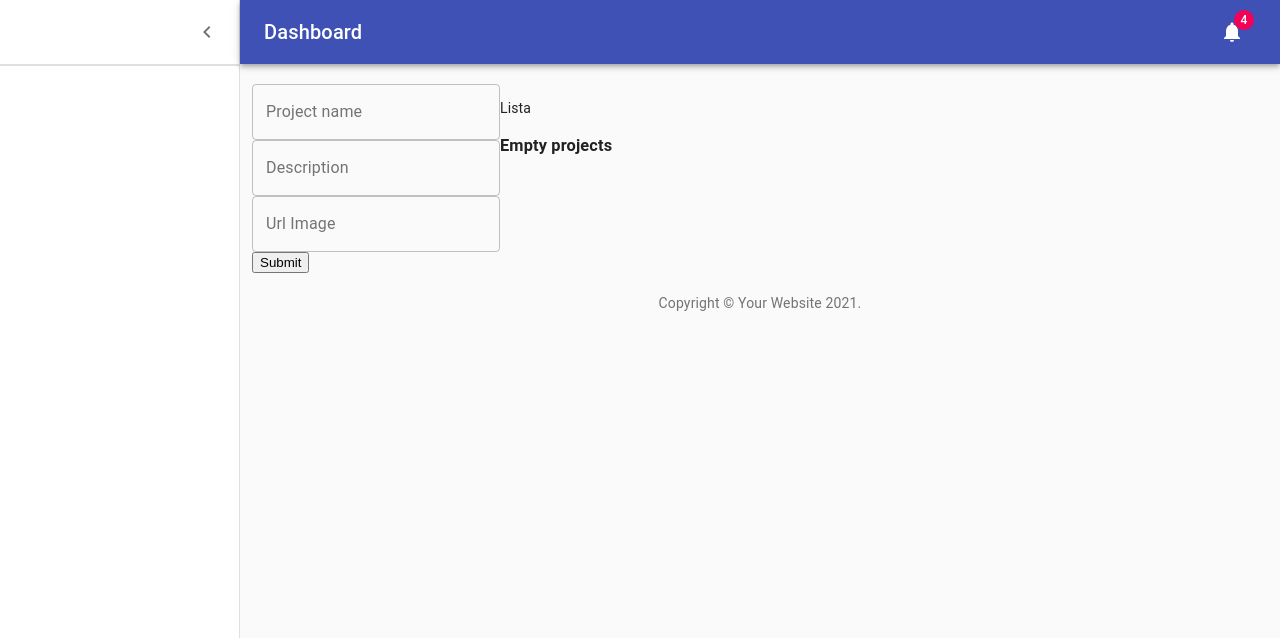
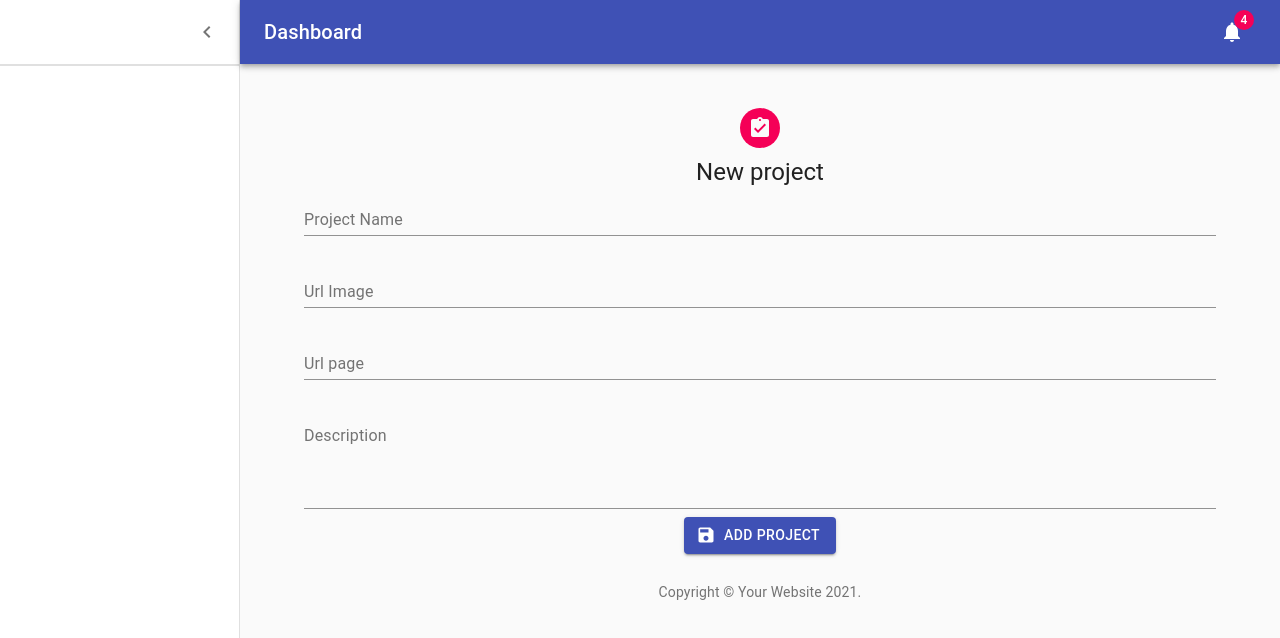
Before and after one commit to Maxcrazy1/maxcode, a React (Create React App) app: page / in a window 1280 px wide. Shown: the top 638 px of the page. Built offline with nearby package versions, Linux system fonts and the light colour scheme.

Commit message:
Feat: Set up firebase

```diff
--- a/src/App.js
+++ b/src/App.js
@@ -17,8 +17,9 @@ import Link from "@material-ui/core/Link";
 import MenuIcon from "@material-ui/icons/Menu";
 import ChevronLeftIcon from "@material-ui/icons/ChevronLeft";
 import NotificationsIcon from "@material-ui/icons/Notifications";
-import Form from "./components/Form";
-import ListProjects from "./components/ListProjects";
+import Form from "./components/projects/Create";
+import ProjectList from "./components/projects/List";
+
 
 function Copyright() {
   return (
@@ -181,7 +182,7 @@ export default function Dashboard() {
         <Container maxWidth="lg" className={classes.container}>
           <Grid container spacing={3}>
             <Form />
-            <ListProjects />
+            {/* <ProjectList /> */}
           </Grid>
           <Box pt={4}>
             <Copyright />
--- a/src/components/Form.js
+++ /dev/null
@@ -1,81 +0,0 @@
-import React, { useState } from "react";
-import FormControl from "@material-ui/core/FormControl";
-import TextField from "@material-ui/core/TextField";
-import firebase from "firebase/app";
-// import "firebase/analytics";
-// import "firebase/auth";
-import "firebase/firestore";
-import "firebase/database";
-
-export default function Form() {
-  const [nameProject, setNameProject] = useState("");
-  const [description, setDescription] = useState("");
-  const [imageUrl, setImageUrl] = useState("");
-
-  const firebaseConfig = {
-    apiKey: "AIzaSyDMbWZxVL9eR55tylxPy1f0lwW6BwNxPC8",
-    authDomain: "maxcode-1063f.firebaseapp.com",
-    projectId: "maxcode-1063f",
-    storageBucket: "maxcode-1063f.appspot.com",
-    messagingSenderId: "311764813636",
-    appId: "1:311764813636:web:73a9a0ea9be9ff6ed9f911",
-    measurementId: "G-TGPQ3D9YEG",
-  };
-
-  if (!firebase.apps.length) {
-    firebase.initializeApp(firebaseConfig);
-  } else {
-    firebase.app(); // if already initialized, use that one
-  }
-
-  const database = firebase.database();
-
-  function handleClick(e) {
-    e.preventDefault();
-    database.ref("projects/").set({
-      name_project: nameProject,
-      description: description,
-      image_url: imageUrl,
-    });
-  }
-
-  return (
-    <form>
-      <div>
-        <FormControl>
-          <TextField
-            id="name-project"
-            label="Project name"
-            variant="outlined"
-            onChange={(event) => setNameProject(event.target.value)}
-          />
-        </FormControl>
-      </div>
-      <div>
-        <FormControl>
-          <TextField
-            id="description"
-            label="Description"
-            variant="outlined"
-            onChange={(event) => setDescription(event.target.value)}
-          />
-        </FormControl>
-      </div>
-      <div>
-        <FormControl>
-          <TextField
-            id="url-image"
-            label="Url Image"
-            variant="outlined"
-            onChange={(event) => setImageUrl(event.target.value)}
-          />
-        </FormControl>
-      </div>
-      <div>
-        <div>
-          <button onClick={handleClick}>Submit</button>
-        </div>
-      </div>
-    </form>
-  );
-}
--- a/src/components/ListProjects.js
+++ /dev/null
@@ -1,47 +0,0 @@
-import React, { useState } from "react";
-
-import firebase from "firebase/app";
-import ProjectService from '../services/ProjectService'
-import "firebase/firestore";
-import "firebase/database";
-
-export default function ListProjects() {
-  const [projects, setProjects] = useState([]);
-  var objectData = [];
-  const firebaseConfig = {
-    apiKey: "AIzaSyDMbWZxVL9eR55tylxPy1f0lwW6BwNxPC8",
-    authDomain: "maxcode-1063f.firebaseapp.com",
-    projectId: "maxcode-1063f",
-    storageBucket: "maxcode-1063f.appspot.com",
-    messagingSenderId: "311764813636",
-    appId: "1:311764813636:web:73a9a0ea9be9ff6ed9f911",
-    measurementId: "G-TGPQ3D9YEG",
-  };
-
-  if (!firebase.apps.length) {
-    firebase.initializeApp(firebaseConfig);
-  } else {
-    firebase.app(); // if already initialized, use that one
-  }
-
-  const database = firebase.database();
-
-  var data = database.ref("projects/");
-
-  // Attach an asynchronous callback to read the data at our posts reference
-
-  return (
-    <div>
-      <p>Lista</p>
-      <p>{projects}</p>
-      {/* {projects.length>0?
-      projects.map((project) => (
-        <li>
-          <ul>{project.name}</ul>
-          <ul>{project.description}</ul>
-        </li>
-      )): */}
-      <h3>Empty projects</h3>
-    </div>
-  );
-}
--- /dev/null
+++ b/src/components/projects/Create.js
@@ -0,0 +1,125 @@
+import React, { useState } from "react";
+import { makeStyles } from "@material-ui/core/styles";
+import Grid from "@material-ui/core/Grid";
+import Container from "@material-ui/core/Container";
+import Avatar from "@material-ui/core/Avatar";
+import Typography from "@material-ui/core/Typography";
+import FormControl from "@material-ui/core/FormControl";
+import Button from "@material-ui/core/Button";
+import TextField from "@material-ui/core/TextField";
+import ProjectService from "../../services/Project";
+import SaveIcon from "@material-ui/icons/Save";
+import AssignmentTurnedInIcon from "@material-ui/icons/AssignmentTurnedIn";
+
+const useStyles = makeStyles((theme) => ({
+  root: {
+    flexGrow: 1,
+  },
+  button: {
+    margin: theme.spacing(1),
+  },
+  fullWidth: {
+    width: "100%",
+  },
+  paper: {
+    marginTop: theme.spacing(2),
+    display: "flex",
+    flexDirection: "column",
+    alignItems: "center",
+  },
+  avatar: {
+    margin: theme.spacing(1),
+    backgroundColor: theme.palette.secondary.main,
+  },
+}));
+
+export default function Form() {
+  const classes = useStyles();
+  const [nameProject, setNameProject] = useState("");
+  const [description, setDescription] = useState("");
+  const [imageUrl, setImageUrl] = useState("");
+  const [pageUrl, setPageUrl] = useState("");
+
+  function handleClick(e) {
+    e.preventDefault();
+    ProjectService.create({
+      name_project: nameProject,
+      description: description,
+      image_url: imageUrl,
+      page_url: pageUrl,
+    })
+      .then(() => {
+        alert("Saved");
+      })
+      .catch((e) => {
+        console.log(e);
+      });
+  }
+
+  return (
+    <Container maxWidth="md">
+      <div className={classes.paper}>
+        <Avatar className={classes.avatar}>
+          <AssignmentTurnedInIcon />
+        </Avatar>
+        <Typography component="h1" variant="h5">
+          New project
+        </Typography>
+
+        <Grid container spacing={3}>
+          <Grid item xs={12}>
+            <FormControl className={classes.fullWidth}>
+              <TextField
+                id="name-project"
+                label="Project Name"
+                placeholder="Maxcode"
+                onChange={(event) => setNameProject(event.target.value)}
+              />
+            </FormControl>
+          </Grid>
+          <Grid item xs={12}>
+            <FormControl className={classes.fullWidth}>
+              <TextField
+                id="url-image"
+                label="Url Image"
+                onChange={(event) => setImageUrl(event.target.value)}
+              />
+            </FormControl>
+          </Grid>
+          <Grid item xs={12}>
+            <FormControl className={classes.fullWidth}>
+              <TextField
+                id="url-page"
+                label="Url page"
+                placeholder="clasifiventas.com"
+                onChange={(event) => setPageUrl(event.target.value)}
+              />
+            </FormControl>
+          </Grid>
+          <Grid item xs={12}>
+            <FormControl className={classes.fullWidth}>
+              <TextField
+                id="description"
+                label="Description"
+                multiline
+                rows={4}
+                onChange={(event) => setDescription(event.target.value)}
+              />
+            </FormControl>
+          </Grid>
+        </Grid>
+
+        <Button
+          type="submit"
+          variant="contained"
+          color="primary"
+          className={classes.button}
+          startIcon={<SaveIcon />}
+          onClick={(e)=>handleClick(e)}
+        >
+          Add Project
+        </Button>
+      </div>
+    </Container>
+  );
+}
--- /dev/null
+++ b/src/components/projects/List.js
@@ -0,0 +1,51 @@
+import React, { useState, useEffect } from "react";
+import ProjectService from "../../services/Project";
+
+const ProjectList = () => {
+  const [projects, setProjects] = useState([]);
+  // const [currentProject, setCurrentProject] = useState(null);
+  // const [currentIndex, setCurrentIndex] = useState(-1);
+
+  const onDataChange = (fetchProjects) => {
+    let projects = [];
+
+    fetchProjects.forEach((project) => {
+      let key = project.key;
+      let data = project.val();
+      projects.push({
+        key: key,
+        name_project: data.name_project,
+        description: data.description,
+        image_url: data.image_url,
+        page_url: data.page_url,
+      });
+    });
+
+    setProjects(projects);
+  };
+
+  useEffect(() => {
+    ProjectService.getAll().on("value", onDataChange);
+
+    return () => {
+      ProjectService.getAll().off("value", onDataChange);
+    };
+  }, []);
+
+  return (
+    <div>
+      {projects.length > 0 ? (
+        projects.map((project) => (
+          <ul>
+            <li>{project.name_project}</li>
+            <li>{project.description} </li>
+          </ul>
+        ))
+      ) : (
+        <h3>Sin registros</h3>
+      )}
+    </div>
+  );
+};
+
+export default ProjectList;
--- /dev/null
+++ b/src/firebase.js
@@ -0,0 +1,20 @@
+import firebase from "firebase/app";
+import "firebase/database";
+
+const config = {
+  apiKey: "AIzaSyDMbWZxVL9eR55tylxPy1f0lwW6BwNxPC8",
+  authDomain: "maxcode-1063f.firebaseapp.com",
+  projectId: "maxcode-1063f",
+  storageBucket: "maxcode-1063f.appspot.com",
+  messagingSenderId: "311764813636",
+  appId: "1:311764813636:web:73a9a0ea9be9ff6ed9f911",
+  measurementId: "G-TGPQ3D9YEG",
+};
+
+if (!firebase.apps.length) {
+  firebase.initializeApp(config);
+} else {
+  firebase.app();
+}
+
+export default firebase.database();
--- a/src/services/ProjectService.js
+++ b/src/services/Project.js
@@ -1,5 +1,4 @@
-import firebase from "firebase/app";
-
+import firebase from "../firebase";
 const db = firebase.ref("projects/");
 
 const getAll = () => {
```
Also changed, not shown: 1 other file (tests, documents, lock files or other folders).
